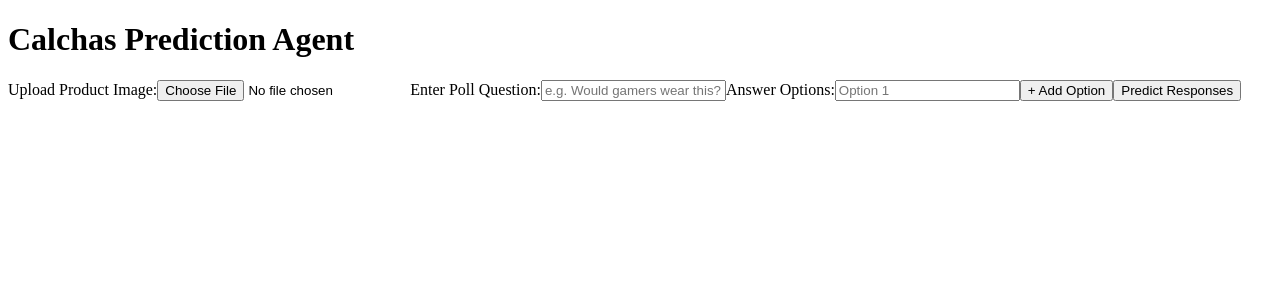
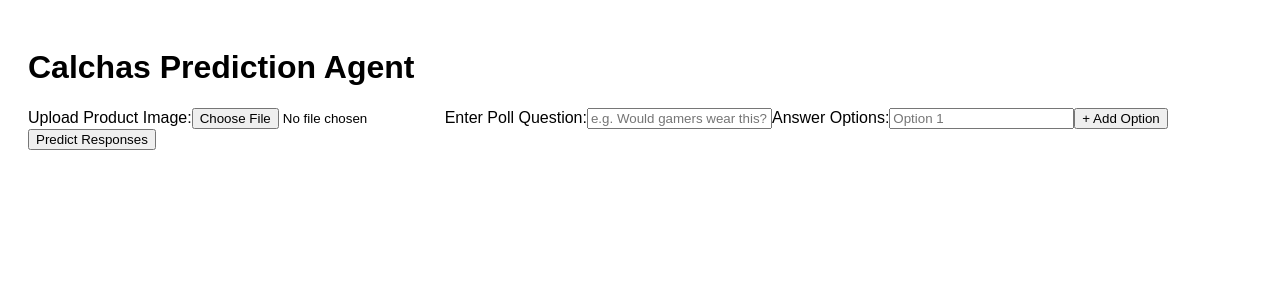
Before and after one commit to Aikonidis/Calchas, a Next.js app: page / in a window 1280 px wide. Shown: the top 300 px of the page. Built offline with nearby package versions, Linux system fonts and the light colour scheme.

Commit message:
Create layout.tsx

```diff
--- /dev/null
+++ b/app/layout.tsx
@@ -0,0 +1,9 @@
+export default function RootLayout({ children }: { children: React.ReactNode }) {
+  return (
+    <html lang="en">
+      <body style={{ fontFamily: 'sans-serif', padding: '20px' }}>
+        {children}
+      </body>
+    </html>
+  );
+}
```
